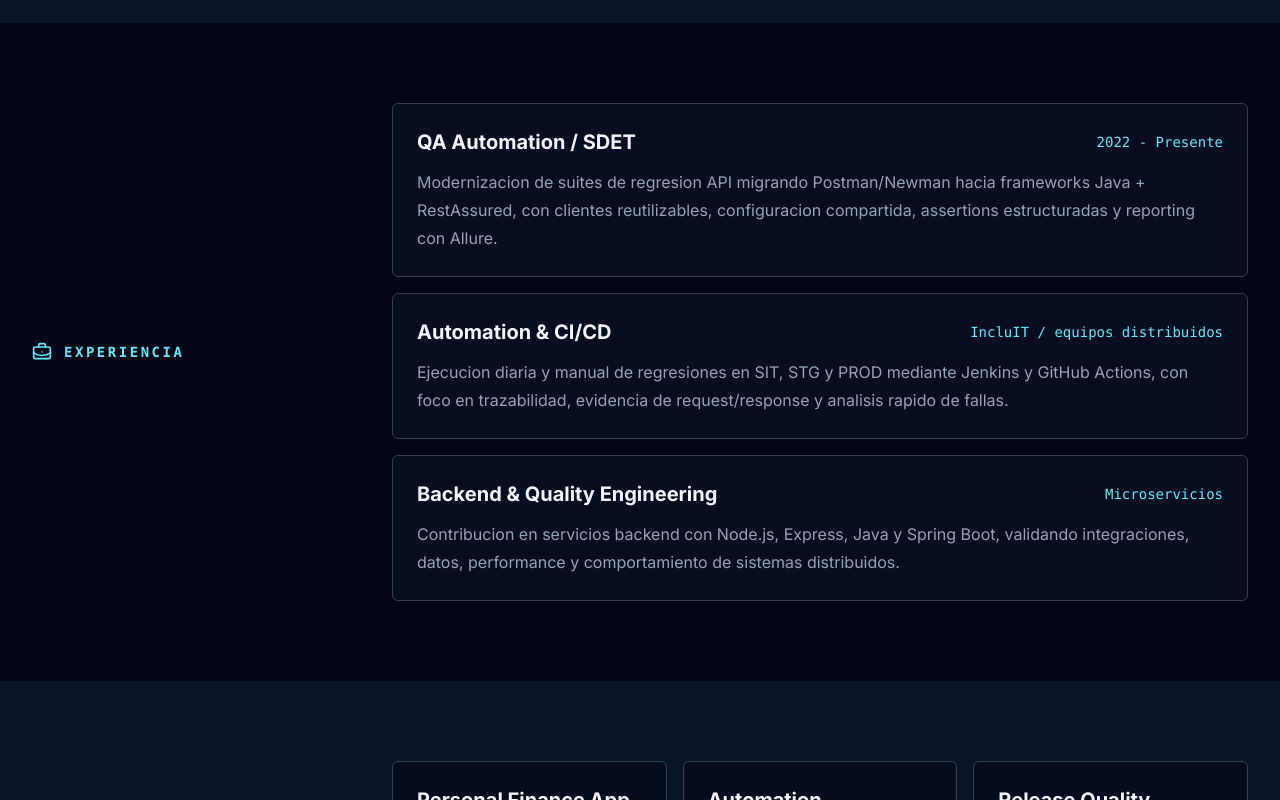
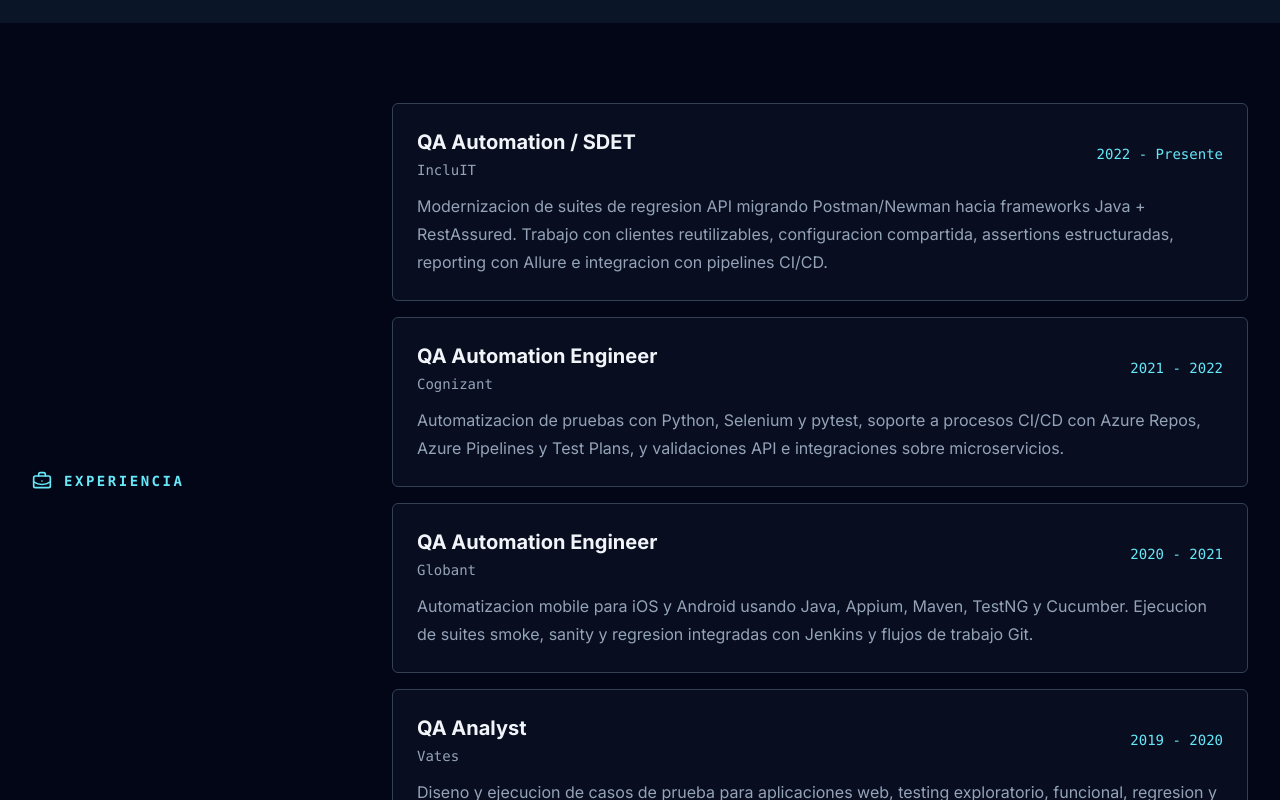
Before and after one commit to ftrabucco/francisco-trabucco-portfolio, a Next.js app: page / in a window 1280 px wide. Shown: the part 2420-3220 px from the top of the page. Built offline with nearby package versions, Linux system fonts and the light colour scheme.

Commit message:
Expand experience timeline

```diff
--- a/src/components/portfolio/PortfolioPage.tsx
+++ b/src/components/portfolio/PortfolioPage.tsx
@@ -108,21 +108,31 @@
 const experience = [
   {
     role: "QA Automation / SDET",
+    company: "IncluIT",
     period: "2022 - Presente",
     detail:
-      "Modernizacion de suites de regresion API migrando Postman/Newman hacia frameworks Java + RestAssured, con clientes reutilizables, configuracion compartida, assertions estructuradas y reporting con Allure.",
+      "Modernizacion de suites de regresion API migrando Postman/Newman hacia frameworks Java + RestAssured. Trabajo con clientes reutilizables, configuracion compartida, assertions estructuradas, reporting con Allure e integracion con pipelines CI/CD.",
   },
   {
-    role: "Automation & CI/CD",
-    period: "IncluIT / equipos distribuidos",
+    role: "QA Automation Engineer",
+    company: "Cognizant",
+    period: "2021 - 2022",
     detail:
-      "Ejecucion diaria y manual de regresiones en SIT, STG y PROD mediante Jenkins y GitHub Actions, con foco en trazabilidad, evidencia de request/response y analisis rapido de fallas.",
+      "Automatizacion de pruebas con Python, Selenium y pytest, soporte a procesos CI/CD con Azure Repos, Azure Pipelines y Test Plans, y validaciones API e integraciones sobre microservicios.",
   },
   {
-    role: "Backend & Quality Engineering",
-    period: "Microservicios",
+    role: "QA Automation Engineer",
+    company: "Globant",
+    period: "2020 - 2021",
     detail:
-      "Contribucion en servicios backend con Node.js, Express, Java y Spring Boot, validando integraciones, datos, performance y comportamiento de sistemas distribuidos.",
+      "Automatizacion mobile para iOS y Android usando Java, Appium, Maven, TestNG y Cucumber. Ejecucion de suites smoke, sanity y regresion integradas con Jenkins y flujos de trabajo Git.",
+  },
+  {
+    role: "QA Analyst",
+    company: "Vates",
+    period: "2019 - 2020",
+    detail:
+      "Diseno y ejecucion de casos de prueba para aplicaciones web, testing exploratorio, funcional, regresion y end-to-end, con validacion de datos en PL/SQL y gestion de trabajo en Jira.",
   },
 ];
 
@@ -379,9 +389,12 @@
           <SectionTitle icon={<BriefcaseBusiness className="h-5 w-5" />} title={t.experienceTitle} />
           <div className="space-y-4">
             {experience.map((item) => (
-              <article key={item.role} className="portfolio-card rounded-md border border-slate-700 bg-slate-900/50 p-6">
+              <article key={`${item.company}-${item.role}`} className="portfolio-card rounded-md border border-slate-700 bg-slate-900/50 p-6">
                 <div className="mb-3 flex flex-wrap items-center justify-between gap-3">
-                  <h2 className="text-xl font-bold text-slate-100">{item.role}</h2>
+                  <div>
+                    <h2 className="text-xl font-bold text-slate-100">{item.role}</h2>
+                    <p className="mt-1 font-mono text-sm text-slate-400">{item.company}</p>
+                  </div>
                   <span className="font-mono text-sm text-cyan-300">{item.period}</span>
                 </div>
                 <p className="leading-7 text-slate-400">{item.detail}</p>
```
